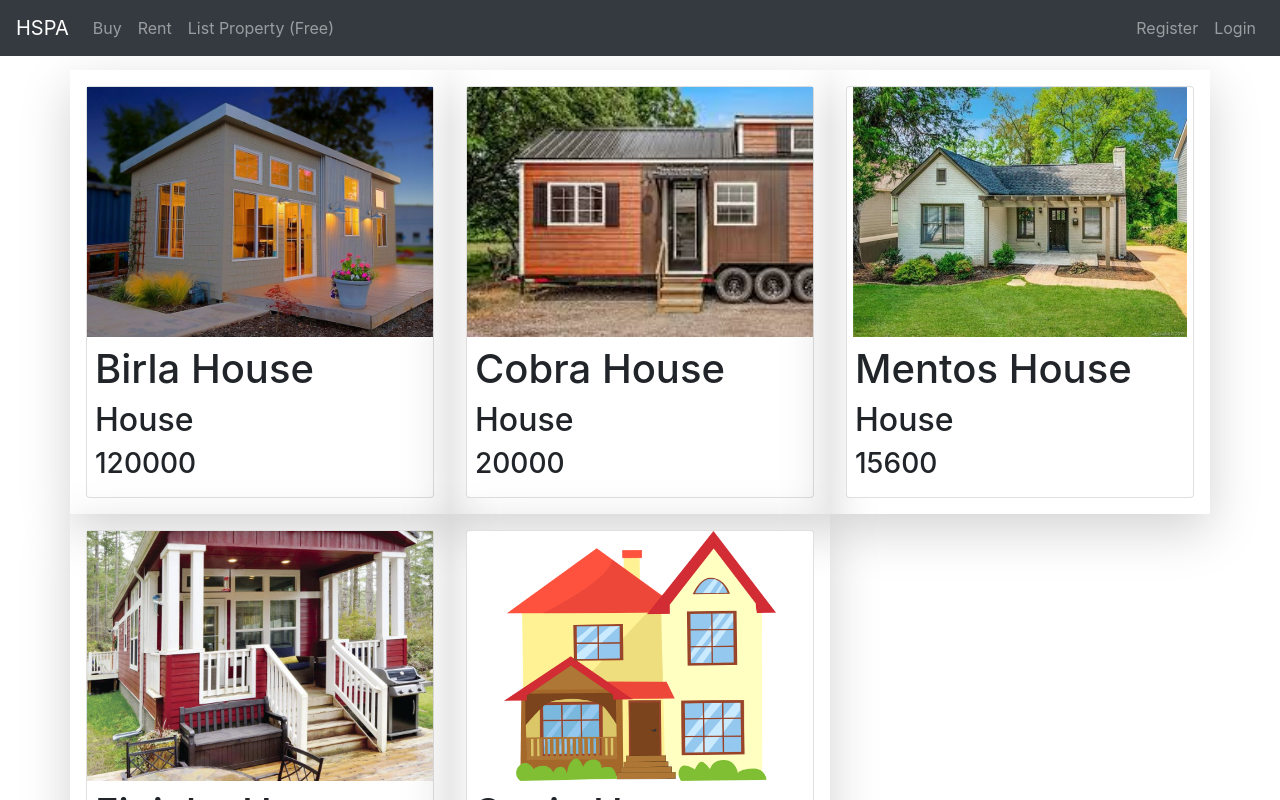
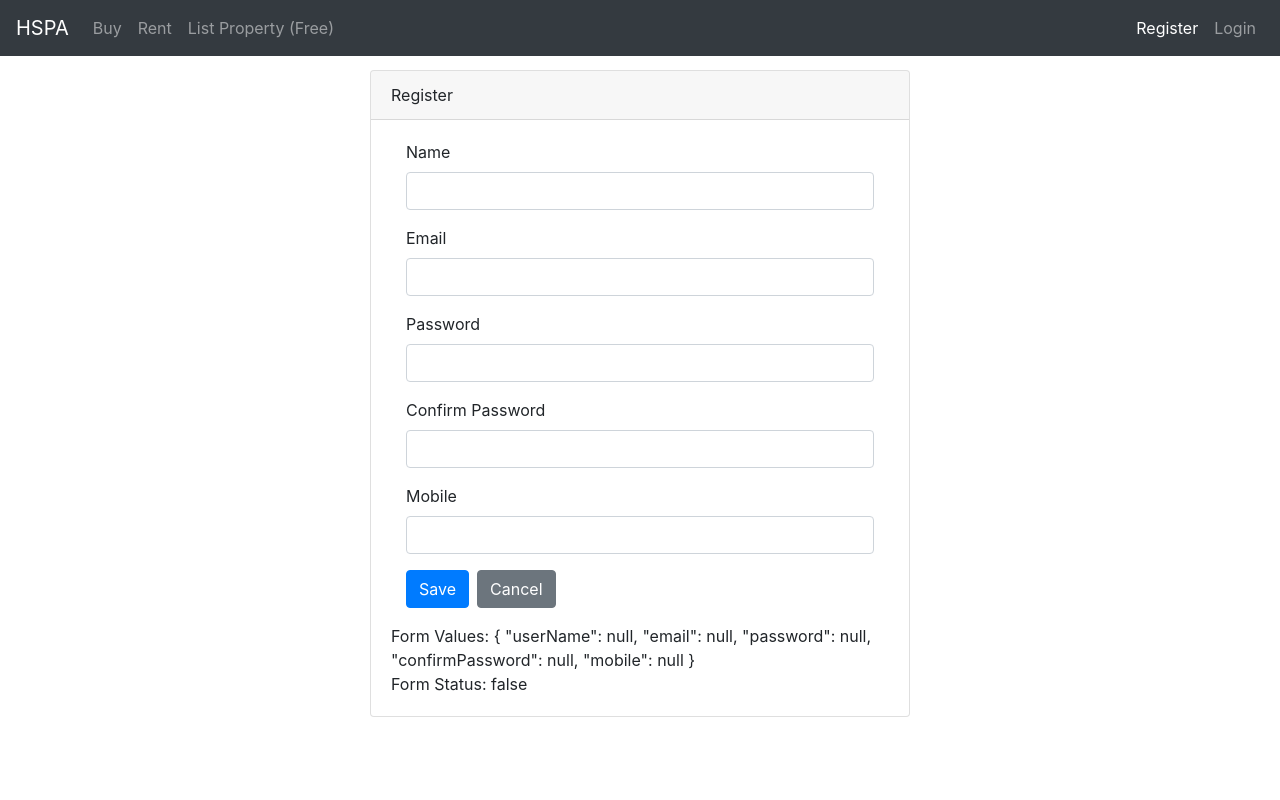
Before and after one commit to Jogiathon/ApartmentsApp, an Angular app: page /user/register in a window 1280 px wide. Shown: the top 800 px of the page. Built offline with nearby package versions, Linux system fonts and the light colour scheme.

Commit message:
Added Form validators

```diff
--- a/src/app/nav-bar/nav-bar.component.html
+++ b/src/app/nav-bar/nav-bar.component.html
@@ -20,10 +20,16 @@
     <div>
       <ul class="nav navbar-nav">
         <li class="nav-item">
-          <a class="nav-link">Register</a>
+          <a class="nav-link"
+          routerLink="user/register"
+          routerLinkActive="active"
+          >Register</a>
         </li>
         <li class="nav-item">
-          <a class="nav-link">Login</a>
+          <a class="nav-link"
+          routerLink="user/login"
+          routerLinkActive="active"
+          >Login</a>
         </li>
       </ul>
     </div>
--- a/src/app/user/user-register/user-register.component.css
+++ b/src/app/user/user-register/user-register.component.css
@@ -0,0 +1,7 @@
+.ng-invalid.ng-touched {
+  border-color: red;
+}
+
+.error-block {
+  color: red;
+}
--- a/src/app/user/user-register/user-register.component.html
+++ b/src/app/user/user-register/user-register.component.html
@@ -1,3 +1,49 @@
-<p>
-  user-register works!
-</p>
+<div class="row">
+  <div class="col-6 m-auto">
+  <div class="card m-auto">
+    <div class="card-header">
+      Register
+    </div>
+    <div class="card-body">
+      <form [formGroup]="registrationForm" (ngSubmit)="onSubmit()">
+        <div class="form-group col-12">
+            <label for="name" class="form-label">Name</label>
+            <input type="text" class="form-control"
+              formControlName="userName"
+            >
+            <span *ngIf="!registrationForm.controls.userName.valid && registrationForm.controls.userName.touched" class="error-block">
+              Please provide a name
+          </span>
+        </div>
+
+        <div class="form-group col-12">
+          <label for="email" class="form-label">Email</label>
+          <input type="text" class="form-control" formControlName="email">
+        </div>
+
+        <div class="form-group col-12">
+          <label for="passwrod" class="form-label">Password</label>
+          <input type="password" class="form-control" formControlName="password">
+        </div>
+
+        <div class="form-group col-12">
+          <label for="cpassword" class="form-label">Confirm Password</label>
+          <input type="password" class="form-control" formControlName="confirmPassword">
+        </div>
+
+        <div class="form-group col-12">
+          <label for="mobile" class="form-label">Mobile</label>
+          <input type="text" class="form-control" formControlName="mobile">
+        </div>
+
+        <div class="form-group col-12">
+          <button type="submit" class="btn btn-primary">Save</button>
+          <button type="reset" class="btn btn-secondary ml-2">Cancel</button>
+        </div>
+        Form Values: {{registrationForm.value | json}} <br/>
+        Form Status: {{registrationForm.valid}}
+      </form>
+    </div>
+  </div>
+  </div>
+</div>
--- a/src/app/user/user-register/user-register.component.ts
+++ b/src/app/user/user-register/user-register.component.ts
@@ -1,4 +1,5 @@
 import { Component, OnInit } from '@angular/core';
+import { FormControl, FormGroup, FormBuilder, Validators } from '@angular/forms';
 
 @Component({
   selector: 'app-user-register',
@@ -7,9 +8,26 @@ import { Component, OnInit } from '@angular/core';
 })
 export class UserRegisterComponent implements OnInit {
 
-  constructor() { }
+  registrationForm!: FormGroup;
+  constructor(private formBuilder: FormBuilder) { }
 
   ngOnInit() {
+    this.registrationForm = this.formBuilder.group({
+      userName: new FormControl(null, Validators.required),
+      email: new FormControl(null, [Validators.required, Validators.email]),
+      password: new FormControl(null, [Validators.required, Validators.minLength(8)]),
+      confirmPassword: new FormControl(null, [Validators.required]),
+      mobile: new FormControl(null, [Validators.required, Validators.maxLength(10)])
+    }, { validators: this.passwordMatchingValidator});
+  }
+
+  private passwordMatchingValidator(fg: FormGroup)  {
+    return fg.get('password')?.value === fg.get('confirmPassword')?.value ? null :
+    {notmatched: true};
+  }
+
+  onSubmit() {
+    console.log(this.registrationForm);
   }
 
 }
```
Also changed, not shown: src/app/app.module.ts (+9 -2 lines).
